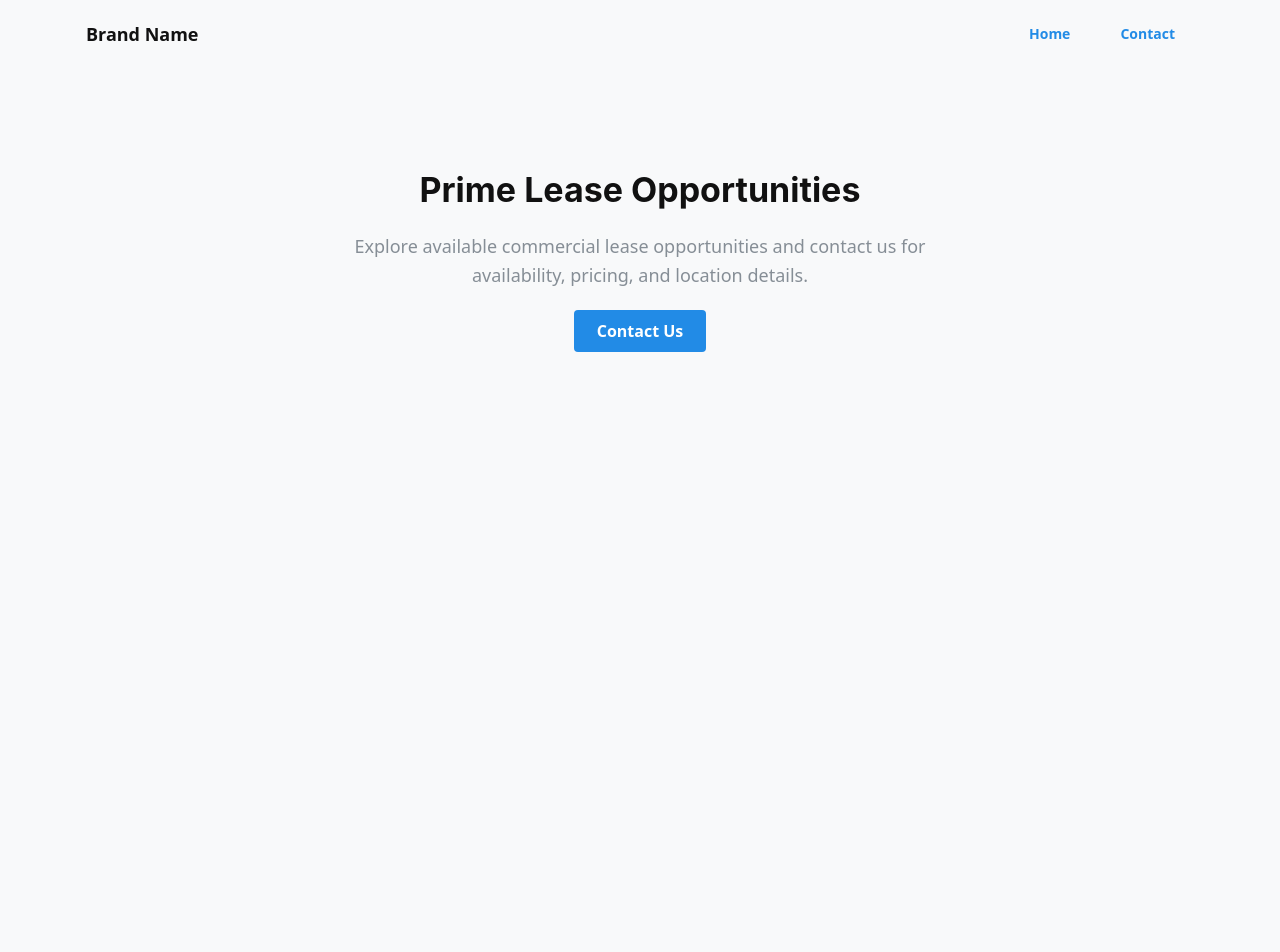
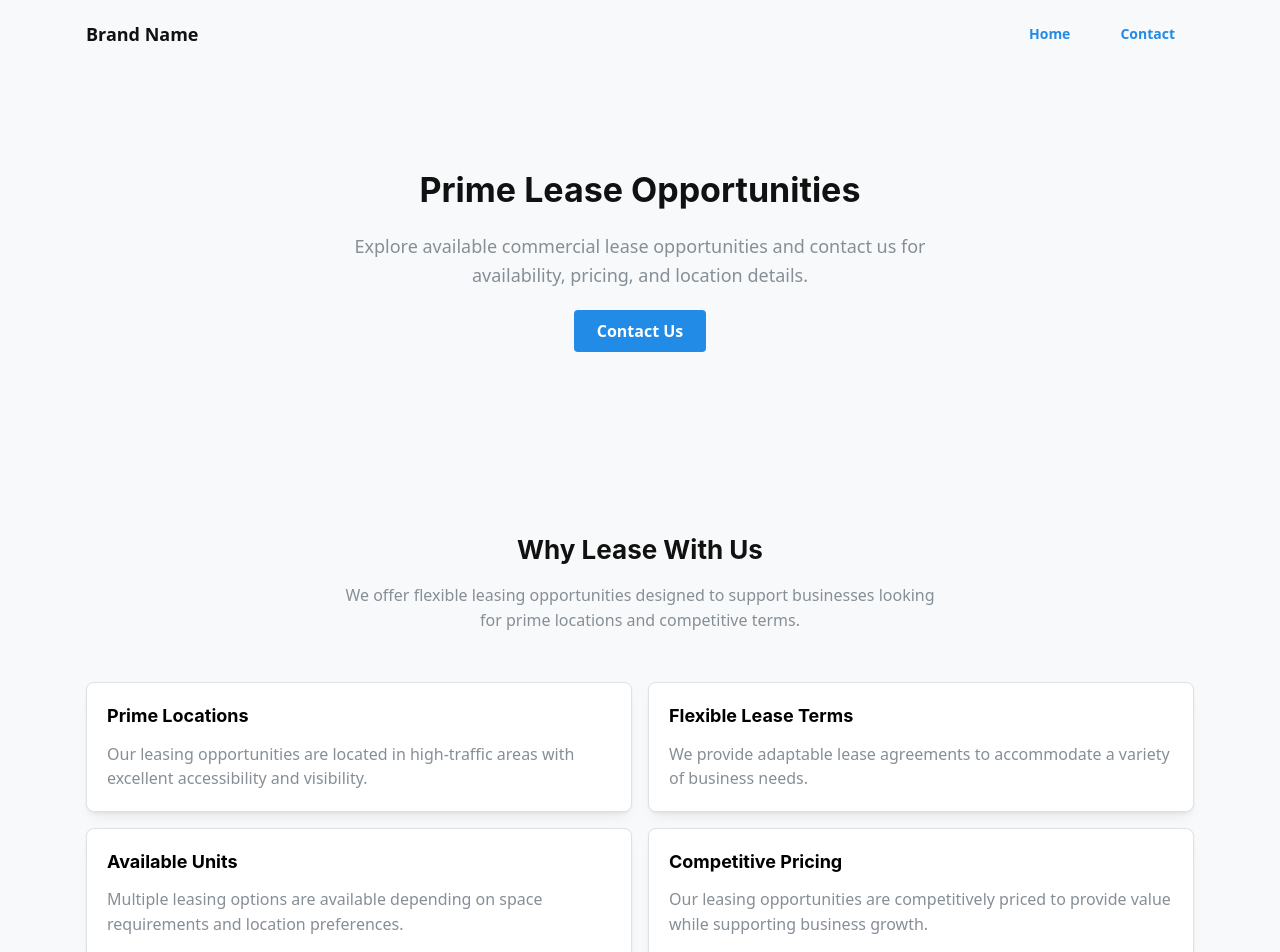
Before and after one commit to hmandiv/lease, a React (Vite) app: page / in a window 1280 px wide. Shown: the top 952 px of the page. Before the commit the page ends 800 px from the top, so only its background shows below. Built offline with nearby package versions, Linux system fonts and the light colour scheme.

Commit message:
feature: added feature section

```diff
--- a/src/pages/HomePage.tsx
+++ b/src/pages/HomePage.tsx
@@ -1,4 +1,5 @@
 import Navbar from "../components/layout/Navbar";
+import FeatureSection from "../sections/FeatureSection";
 import HeroSection from "../sections/HeroSection";
 
 export default function HomePage() {
@@ -6,6 +7,7 @@ export default function HomePage() {
     <>
       <Navbar />
       <HeroSection />
+      <FeatureSection />
     </>
   );
 }
--- a/src/sections/FeatureSection.tsx
+++ b/src/sections/FeatureSection.tsx
@@ -0,0 +1,57 @@
+import { Container, Title, Text, Grid, Card, Stack } from "@mantine/core";
+
+export default function FeatureSection() {
+  return (
+    <Container size="lg" py={80}>
+      <Stack align="center" mb={50}>
+        <Title order={2}>Why Lease With Us</Title>
+        <Text c="dimmed" ta="center" maw={600}>
+          We offer flexible leasing opportunities designed to support businesses
+          looking for prime locations and competitive terms.
+        </Text>
+      </Stack>
+
+      <Grid>
+        <Grid.Col span={{ base: 12, md: 6 }}>
+          <Card shadow="sm" padding="lg" radius="md" withBorder>
+            <Title order={4}>Prime Locations</Title>
+            <Text mt="sm" c="dimmed">
+              Our leasing opportunities are located in high-traffic areas with
+              excellent accessibility and visibility.
+            </Text>
+          </Card>
+        </Grid.Col>
+
+        <Grid.Col span={{ base: 12, md: 6 }}>
+          <Card shadow="sm" padding="lg" radius="md" withBorder>
+            <Title order={4}>Flexible Lease Terms</Title>
+            <Text mt="sm" c="dimmed">
+              We provide adaptable lease agreements to accommodate a variety of
+              business needs.
+            </Text>
+          </Card>
+        </Grid.Col>
+
+        <Grid.Col span={{ base: 12, md: 6 }}>
+          <Card shadow="sm" padding="lg" radius="md" withBorder>
+            <Title order={4}>Available Units</Title>
+            <Text mt="sm" c="dimmed">
+              Multiple leasing options are available depending on space
+              requirements and location preferences.
+            </Text>
+          </Card>
+        </Grid.Col>
+
+        <Grid.Col span={{ base: 12, md: 6 }}>
+          <Card shadow="sm" padding="lg" radius="md" withBorder>
+            <Title order={4}>Competitive Pricing</Title>
+            <Text mt="sm" c="dimmed">
+              Our leasing opportunities are competitively priced to provide
+              value while supporting business growth.
+            </Text>
+          </Card>
+        </Grid.Col>
+      </Grid>
+    </Container>
+  );
+}
```
